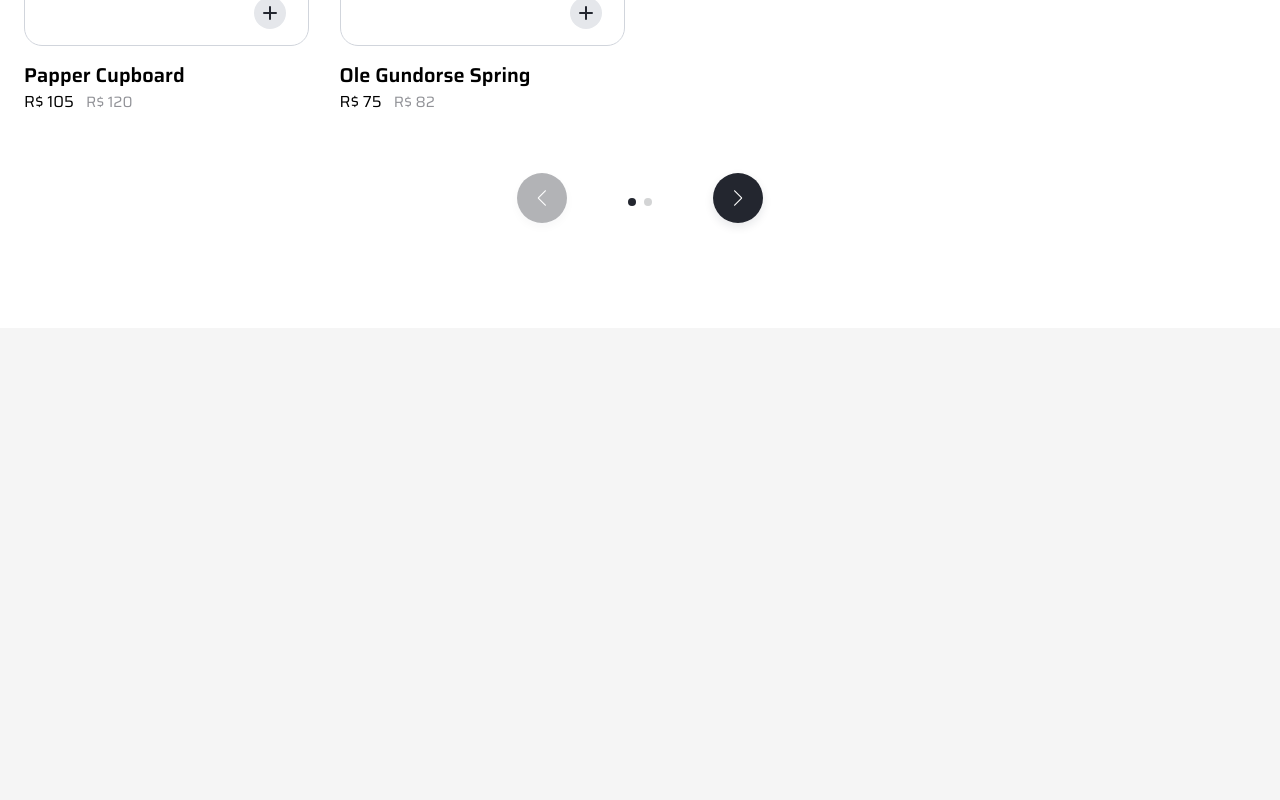
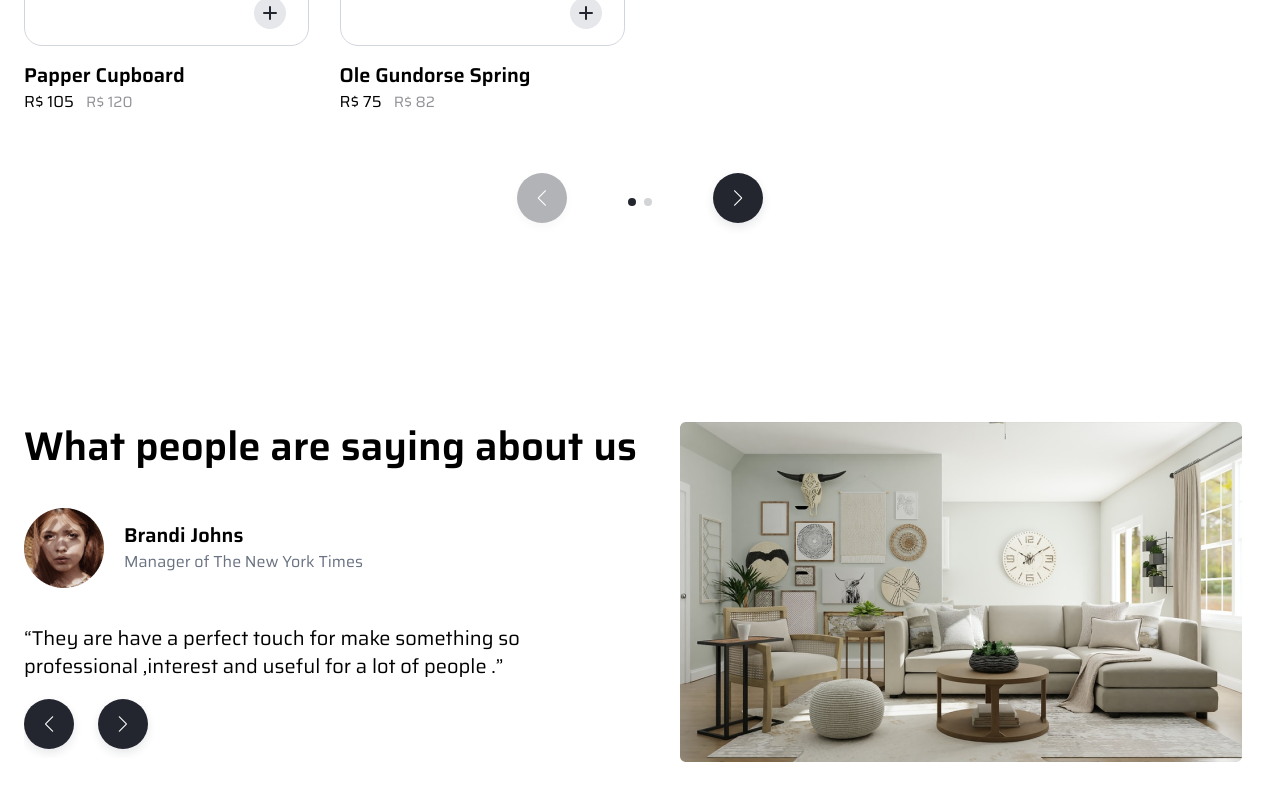
Before and after one commit to uallace-macedo/FURNITURE-WB, a React (Vite) app: page / in a window 1280 px wide. Shown: the part 4070-4870 px from the top of the page. Before the commit the page ends 4398 px from the top, so only its background shows below. Built offline with nearby package versions, Linux system fonts and the light colour scheme.

Commit message:
feat: add testimonials section

```diff
--- a/src/App.jsx
+++ b/src/App.jsx
@@ -3,6 +3,7 @@
 import NewItems from "./components/NewItems";
 import SecondFeatures from "./components/SecondFeatures";
 import Products from "./components/Products";
+import Testimonials from "./components/Testimonials";
 
 function App() {
   return (
@@ -12,6 +13,7 @@
       <NewItems />
       <SecondFeatures />
       <Products />
+      <Testimonials />
     </div>
   )
 }
--- /dev/null
+++ b/src/components/TestimonialSlider/TestimonialSlider.jsx
@@ -0,0 +1,39 @@
+import { Swiper, SwiperSlide } from 'swiper/react';
+import 'swiper/css';
+import 'swiper/css/navigation';
+
+import { Autoplay, Navigation } from 'swiper/modules';
+import { testimonial } from '../../data';
+
+import '../../slider.css'
+
+const TestimonialSlider = () => {
+  return (
+    <Swiper
+      modules={[Navigation, Autoplay]}
+      navigation={true}
+      autoplay={true}
+      className='testimonialSlider'
+    >
+      {testimonial.persons.map((person, index) => {
+        const { avatar, name, occupation, message } = person;
+        return (
+          <SwiperSlide key={index}>
+            <div className='flex flex-col min-h-[250px]'>
+              <div className='flex items-center gap-x-5 mb-9'>
+                <img src={avatar} alt="" />
+                <div>
+                  <div className='text-xl font-semibold'>{name}</div>
+                  <div className='text-gray-500'>{occupation}</div>
+                </div>
+              </div>
+              <div className='text-xl max-w-[570px]'>{message}</div>
+            </div>
+          </SwiperSlide>
+        )
+      })}
+    </Swiper>
+  )
+}
+
+export default TestimonialSlider;
--- /dev/null
+++ b/src/components/TestimonialSlider/index.jsx
@@ -0,0 +1 @@
+export { default } from './TestimonialSlider';
--- /dev/null
+++ b/src/components/Testimonials/Testimonials.jsx
@@ -0,0 +1,23 @@
+import TestimonialSlider from '../TestimonialSlider';
+import { testimonial } from '../../data';
+
+const Testimonials = () => {
+  const { image, title } = testimonial;
+  return (
+    <section className="section">
+      <div className="container mx-auto">
+        <div className='flex flex-col lg:flex-row lg:gap-x-10 gap-y-2'>
+          <div className='lg:max-w-[50%]'>
+            <h2 className='title mb-9'>{title}</h2>
+            <TestimonialSlider />
+          </div>
+          <div className='order-1'>
+            <img src={image} />
+          </div>
+        </div>
+      </div>
+    </section>
+  )
+}
+
+export default Testimonials;
--- /dev/null
+++ b/src/components/Testimonials/index.jsx
@@ -0,0 +1 @@
+export { default } from './Testimonials';
```
